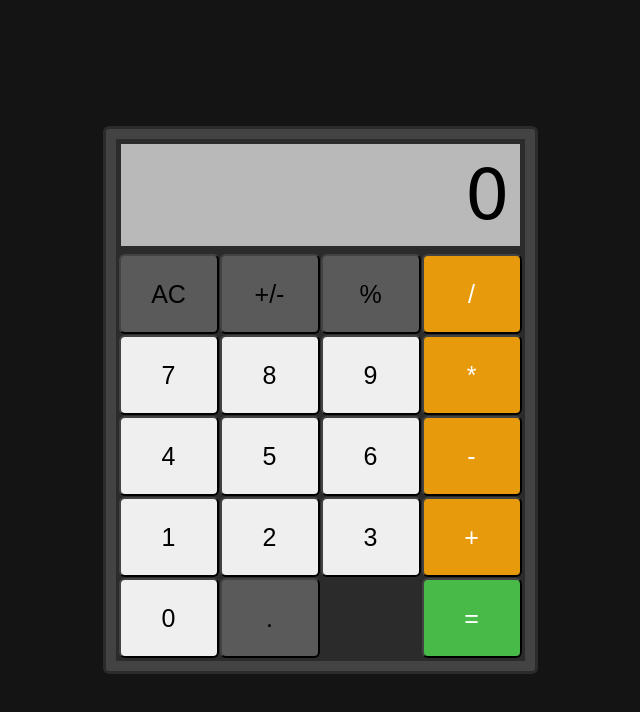
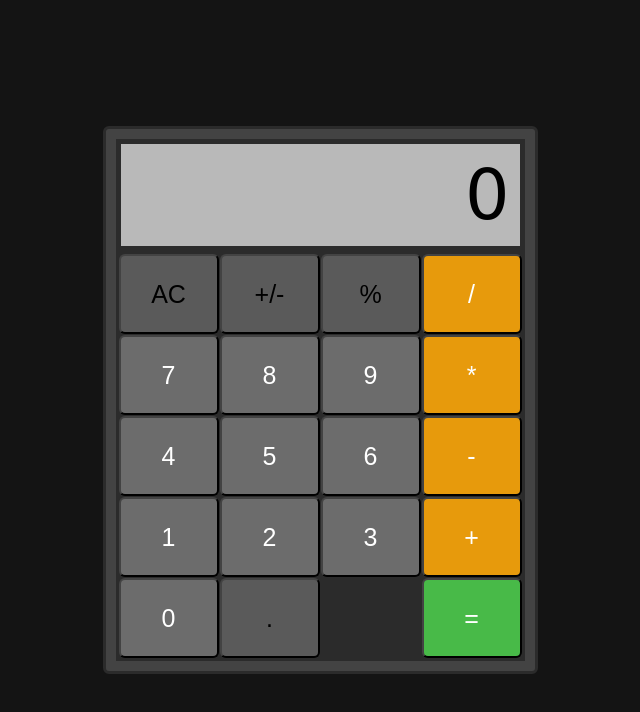
Before and after one commit to j0shyang/calculator, a plain HTML site: page index.html in a window 1280 px wide. Shown: the whole page, without its empty margins (320-960 px from the left). Drawn offline with Linux system fonts and the light colour scheme.

Commit message:
Applied a dark gray color to all operand buttons

```diff
--- a/style.css
+++ b/style.css
@@ -64,3 +64,8 @@ button.operator[value="="] {
     grid-column: 4;
     background-color: rgb(72, 186, 72);
 }
+
+button.operand {
+    background-color: rgb(108, 108, 108);
+    color: white;
+}
```
